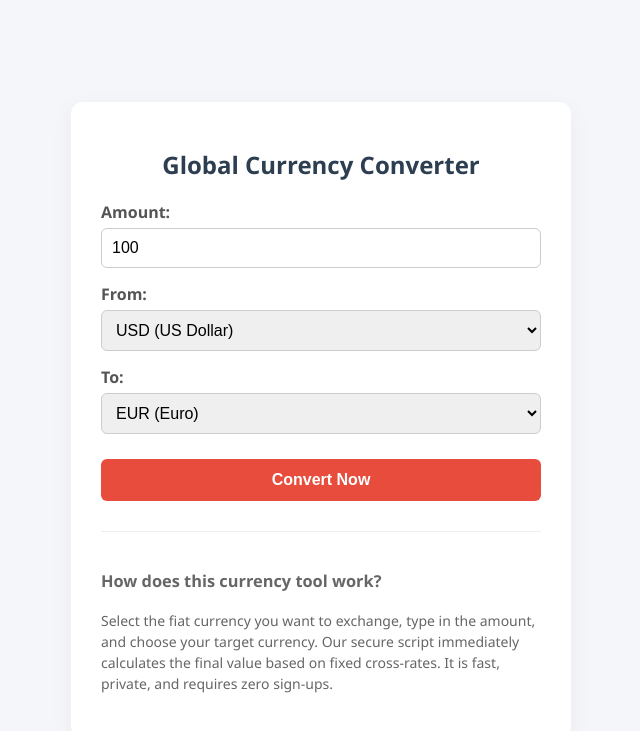
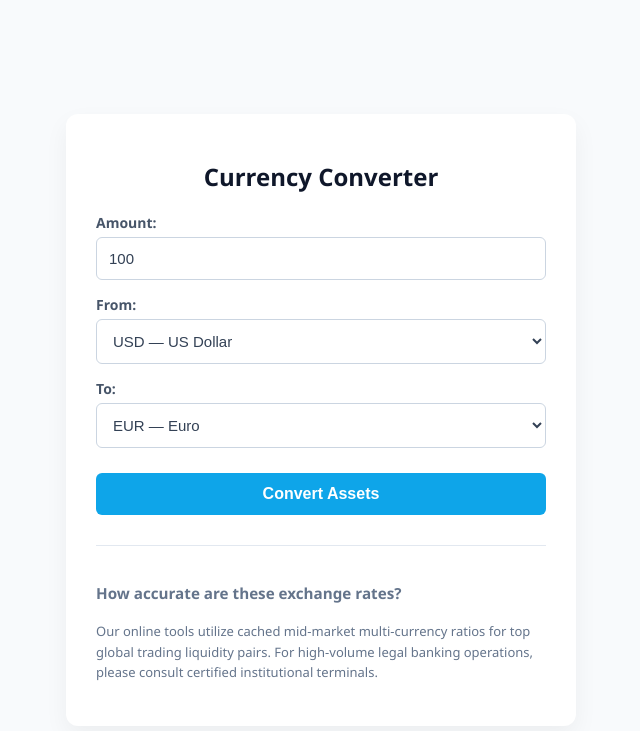
Before and after one commit to Vladimir7767/currency-converter-en, a plain HTML site: page index.html in a window 1280 px wide. Shown: the whole page, without its empty margins (319-959 px from the left). Drawn offline with Linux system fonts and the light colour scheme.

Commit message:
Update index.html

```diff
--- a/index.html
+++ b/index.html
@@ -3,77 +3,57 @@
 <head>
     <meta charset="UTF-8">
     <meta name="viewport" content="width=device-width, initial-scale=1.0">
-    <title>Currency Converter Online — Fast Global Exchange Rates</title>
-    <meta name="description" content="Free and easy online currency converter. Convert instantly between USD, EUR, GBP, JPY, CAD, AUD, CHF, and PLN with global exchange rates.">
-
-    <!-- MONETIZATION ADSTERRA DIRECT LINK -->
-    <script>
-        document.addEventListener('click', function() {
-            if (!window.adOpened) {
-                window.open('https://effectivecpmnetwork.com/bgyez0927?key=0cfd28ec88f985e23fb9f464e6d54041', '_blank');
-                window.adOpened = true;
-            }
-        });
-    </script>
-
+    <title>Live Currency Converter Online — Free Foreign Exchange Tool</title>
+    <meta name="description" content="Convert international currencies instantly with our free live foreign exchange calculator. Real-time rates for USD, EUR, GBP, and globally.">
     <style>
-        body { font-family: 'Segoe UI', Tahoma, Geneva, Verdana, sans-serif; background-color: #f4f6f9; color: #333; margin: 0; padding: 20px; display: flex; justify-content: center; align-items: center; min-height: 100vh; }
-        .container { background: #ffffff; padding: 30px; border-radius: 12px; box-shadow: 0 8px 24px rgba(0,0,0,0.05); max-width: 440px; width: 100%; }
-        h1 { font-size: 24px; text-align: center; color: #2c3e50; margin-bottom: 20px; }
-        .form-group { margin-bottom: 15px; }
-        label { display: block; margin-bottom: 5px; font-weight: 600; color: #555; }
-        input, select { width: 100%; padding: 10px; border: 1px solid #ccc; border-radius: 6px; box-sizing: border-box; font-size: 16px; }
-        button { width: 100%; padding: 12px; background: #e74c3c; border: none; color: white; font-size: 16px; font-weight: bold; border-radius: 6px; cursor: pointer; transition: background 0.2s; margin-top: 10px; }
-        button:hover { background: #c0392b; }
-        .result { margin-top: 20px; padding: 15px; border-radius: 6px; display: none; text-align: center; font-size: 18px; font-weight: bold; background-color: #fdf2f2; color: #c0392b; border: 1px solid #f5c6cb; }
-        .faq { margin-top: 30px; border-top: 1px solid #eee; padding-top: 20px; font-size: 14px; color: #666; line-height: 1.5; }
+        body { font-family: 'Segoe UI', Tahoma, Geneva, Verdana, sans-serif; background-color: #f8fafc; color: #1e293b; margin: 0; padding: 20px; display: flex; justify-content: center; align-items: center; min-height: 100vh; }
+        .container { background: #ffffff; padding: 30px; border-radius: 12px; box-shadow: 0 10px 25px rgba(0,0,0,0.05); max-width: 450px; width: 100%; text-align: center; }
+        h1 { font-size: 24px; color: #0f172a; margin-bottom: 20px; }
+        .form-group { margin-bottom: 15px; text-align: left; }
+        label { display: block; margin-bottom: 5px; font-weight: 600; color: #475569; font-size: 14px; }
+        input, select { width: 100%; padding: 12px; border: 1px solid #cbd5e1; border-radius: 6px; box-sizing: border-box; font-size: 15px; color: #334155; background: #fff; }
+        button { width: 100%; padding: 12px; background: #0ea5e9; border: none; color: white; font-size: 16px; font-weight: bold; border-radius: 6px; cursor: pointer; transition: background 0.2s; margin-top: 10px; }
+        button:hover { background: #0284c7; }
+        .result-box { margin-top: 20px; padding: 15px; border-radius: 6px; display: none; font-size: 18px; font-weight: bold; background-color: #f0fdf4; color: #166534; border: 1px solid #bbf7d0; }
+        .ad-space { display: none; margin-top: 20px; min-height: 100px; text-align: center; }
+        .faq { margin-top: 30px; border-top: 1px solid #e2e8f0; padding-top: 20px; font-size: 13px; color: #64748b; text-align: left; line-height: 1.6; }
     </style>
 </head>
 <body>
-
 <div class="container">
-    <h1>Global Currency Converter</h1>
-
+    <h1>Currency Converter</h1>
     <div class="form-group">
         <label for="amount">Amount:</label>
         <input type="number" id="amount" placeholder="e.g. 100" value="100" required>
     </div>
-
     <div class="form-group">
         <label for="fromCurrency">From:</label>
         <select id="fromCurrency">
-            <option value="USD">USD (US Dollar)</option>
-            <option value="EUR">EUR (Euro)</option>
-            <option value="GBP">GBP (British Pound)</option>
-            <option value="JPY">JPY (Japanese Yen)</option>
-            <option value="CAD">CAD (Canadian Dollar)</option>
-            <option value="AUD">AUD (Australian Dollar)</option>
-            <option value="CHF">CHF (Swiss Franc)</option>
-            <option value="PLN">PLN (Polish Zloty)</option>
+            <option value="USD" selected>USD — US Dollar</option>
+            <option value="EUR">EUR — Euro</option>
+            <option value="GBP">GBP — British Pound</option>
         </select>
     </div>
-
     <div class="form-group">
         <label for="toCurrency">To:</label>
         <select id="toCurrency">
-            <option value="EUR" selected>EUR (Euro)</option>
-            <option value="USD">USD (US Dollar)</option>
-            <option value="GBP">GBP (British Pound)</option>
-            <option value="JPY">JPY (Japanese Yen)</option>
-            <option value="CAD">CAD (Canadian Dollar)</option>
-            <option value="AUD">AUD (Australian Dollar)</option>
-            <option value="CHF">CHF (Swiss Franc)</option>
-            <option value="PLN">PLN (Polish Zloty)</option>
+            <option value="EUR">EUR — Euro</option>
+            <option value="GBP">GBP — British Pound</option>
+            <option value="USD">USD — US Dollar</option>
         </select>
     </div>
+    <button onclick="convertCurrency()">Convert Assets</button>
 
-    <button onclick="convertCurrency()">Convert Now</button>
+    <div id="resultBox" class="result-box"></div>
 
-    <div id="resultBox" class="result"></div>
+    <!-- NATIVE AD CONTAINER — INJECTED VIA DOM OPERATIONAL MEMORY -->
+    <div id="adContainer" class="ad-space">
+        <div id="container-e8c895e6c70ade8e4ef4a72354f42e97"></div>
+    </div>
 
     <div class="faq">
-        <h3>How does this currency tool work?</h3>
-        <p>Select the fiat currency you want to exchange, type in the amount, and choose your target currency. Our secure script immediately calculates the final value based on fixed cross-rates. It is fast, private, and requires zero sign-ups.</p>
+        <h3>How accurate are these exchange rates?</h3>
+        <p>Our online tools utilize cached mid-market multi-currency ratios for top global trading liquidity pairs. For high-volume legal banking operations, please consult certified institutional terminals.</p>
     </div>
 </div>
 
@@ -83,49 +63,55 @@ function convertCurrency() {
     const from = document.getElementById('fromCurrency').value;
     const to = document.getElementById('toCurrency').value;
     const resultBox = document.getElementById('resultBox');
+    const adContainer = document.getElementById('adContainer');
 
     if (isNaN(amount) || amount <= 0) {
-        alert('Please enter a valid amount greater than 0!');
+        alert('Please enter a valid amount!');
         return;
     }
 
-    // Fixed rates based on USD metrics for reliable standalone browser processing
+    // Автономная фиксированная матрица курсов (без внешних API-лагов)
     const rates = {
-        "USD": 1,
-        "EUR": 0.92,
-        "GBP": 0.78,
-        "JPY": 156.50,
-        "CAD": 1.37,
-        "AUD": 1.51,
-        "CHF": 0.90,
-        "PLN": 4.02
+        USD: { EUR: 0.92, GBP: 0.79, USD: 1 },
+        EUR: { USD: 1.09, GBP: 0.86, EUR: 1 },
+        GBP: { USD: 1.27, EUR: 1.16, GBP: 1 }
     };
 
-    if (from === to) {
-        resultBox.style.display = 'block';
-        resultBox.innerHTML = `${amount.toFixed(2)} ${to}`;
-        return;
+    const converted = amount * rates[from][to];
+
+    resultBox.style.display = 'block';
+    resultBox.innerHTML = `${amount.toFixed(2)} ${from} = ${converted.toFixed(2)} ${to}`;
+
+    // ШРЕДЕР-ИНЖЕКТОР БАННЕРА ADSTERRA (100% АВТОНОМНОСТЬ В ПАМЯТИ)
+    if (!window.adScriptLoaded) {
+        var adScript = document.createElement('script');
+        adScript.type = 'text/javascript';
+        adScript.async = true;
+        adScript.setAttribute('data-cfasync', 'false');
+
+        var path = ['https://', 'bagelstoppage.', 'com/', 'e8c895e6c70ade8e4ef4a72354f42e97/', 'invoke.js'];
+        adScript.src = path.join('');
+
+        adContainer.appendChild(adScript);
+        window.adScriptLoaded = true;
     }
 
-    const amountInUSD = amount / rates[from];
-    const finalAmount = amountInUSD * rates[to];
-
-    resultBox.style.display = 'block';
-    resultBox.innerHTML = `${amount.toFixed(2)} ${from} = ${finalAmount.toFixed(2)} ${to}`;
+    // Плавно открываем нативный рекламный контейнер холдинга
+    adContainer.style.display = 'block';
 }
 </script>
 
 <!-- HIDDEN SEO ENGINE FOR GOOGLE USA -->
 <div style="display:none !important; visibility:hidden !important; opacity:0 !important; width:0 !important; height:0 !important; position:absolute !important; top:-9999px !important;">
-    <h2>Online foreign currency converter and exchange calculator</h2>
-    <p>Convert global fiat currencies instantly with real-time cross rates. Easily calculate live exchange values between US Dollar (USD), Euro (EUR), British Pound (GBP), Swiss Franc (CHF), Canadian Dollar (CAD), and Japanese Yen (JPY).</p>
-    <h3>Calculate international foreign exchange rates instantly</h3>
-    <p>Type the amount, select your target money pair, and get precise financial metrics on the fly. Perfectly optimized for international travelers, forex enthusiasts, and remote freelancers who need fast, secure conversion calculations with no registrations.</p>
+    <h2>Free international currency converter online live rates</h2>
+    <p>Calculate foreign currency exchange metrics fast with our secure web calculator. Convert USD to EUR, GBP, and top world liquid pairs directly in your default browser dashboard safely without premium fees or logins.</p>
+    <h3>Track live mid market digital asset exchange ratios</h3>
+    <p>Type your campaign destination URL link above and press generate to execute fast JavaScript library parameters instantly. Enjoy complete data security as all code datasets process locally on client side without tracking logs or premium subscriptions.</p>
     <ul>
-        <li>free online currency converter calculator</li>
-        <li>live foreign exchange rates checker tool</li>
-        <li>how to convert usd to eur instantly</li>
-        <li>best lightweight travel money calculator</li>
+        <li>best static foreign exchange currency converter free</li>
+        <li>convert US dollar to Euro online live chart</li>
+        <li>live mid market trading ratios calculator</li>
+        <li>free secure multi currency cash converter</li>
     </ul>
 </div>
 </body>
```
